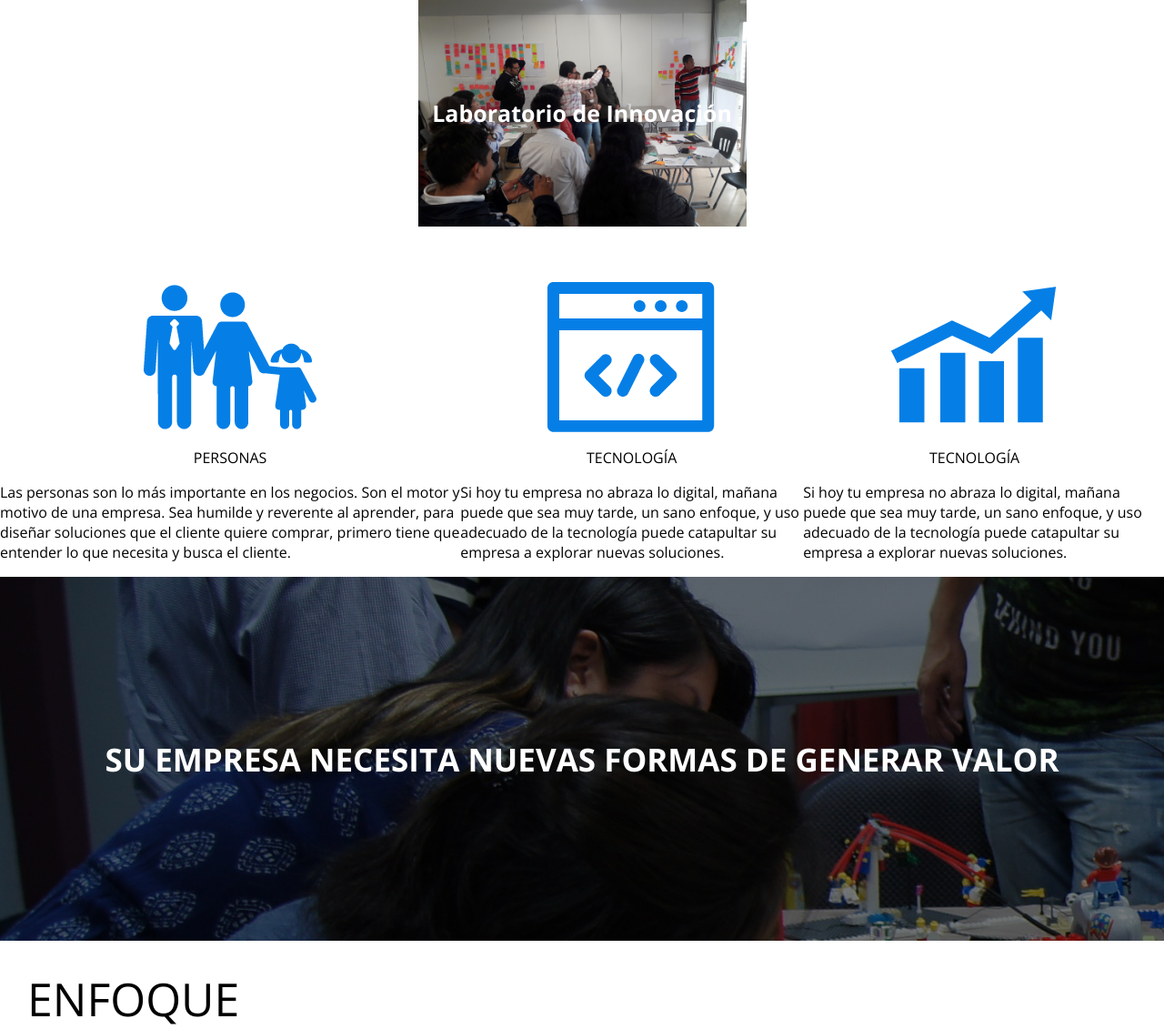
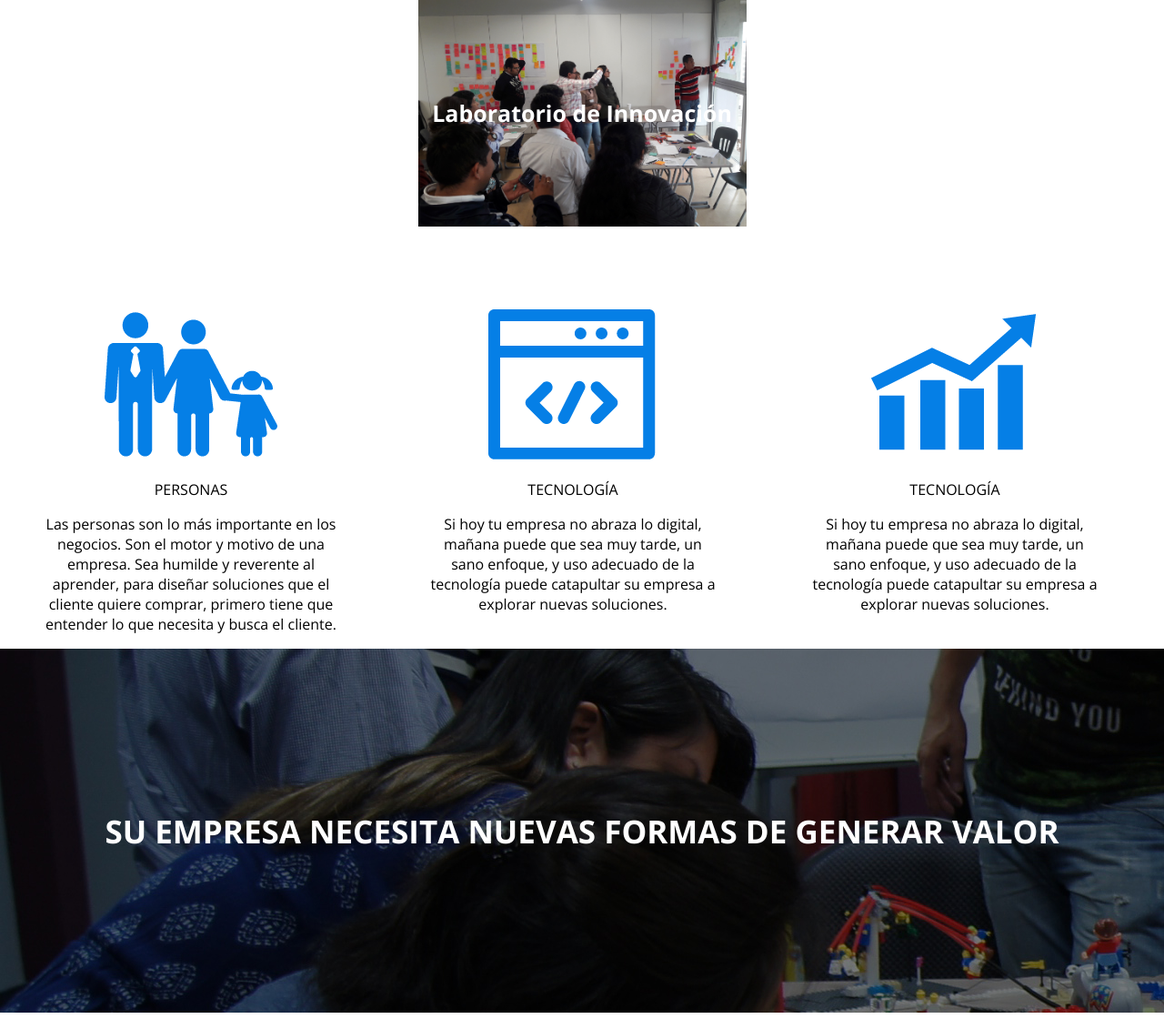
Before and after one commit to brunoliu01/lapsus, a PHP site: page /index.html in a window 1280 px wide. Shown: the part 1215-2346 px from the top of the page at 91% size. Run offline with PHP 8.4, Linux system fonts and the light colour scheme.

Commit message:
section blue completada

```diff
--- a/index.html
+++ b/index.html
@@ -102,18 +102,18 @@
 			</div>
 	</section>
 	<section class="img-blue">
-		<div>
+		<div class="blue-contenido">
 			<img class="img-second" src="img/personas.png">
 			<p class="paragraph-center">PERSONAS</p>
 			<P>Las personas son lo más importante en los negocios. Son el motor y motivo de una empresa. Sea humilde y reverente al aprender, para diseñar soluciones que el cliente quiere comprar, primero tiene que entender lo que necesita y busca el cliente.</P>
 		</div>
-		<div>
+		<div class="blue-contenido">
 			<img class="img-second" src="img/Tecnologia.png">
 			<p class="paragraph-center">TECNOLOGÍA</p>
 			<P>Si hoy tu empresa no abraza lo digital, mañana puede que sea muy tarde, un sano enfoque, y uso adecuado de la tecnología puede catapultar su empresa a explorar nuevas soluciones.</P>
 
 		</div>
-		<div>
+		<div class="blue-contenido">
 			<img class="img-second" src="img/Negocios.png">
 			<p class="paragraph-center">TECNOLOGÍA</p>
 			<P>Si hoy tu empresa no abraza lo digital, mañana puede que sea muy tarde, un sano enfoque, y uso adecuado de la tecnología puede catapultar su empresa a explorar nuevas soluciones.</P>
--- a/style.css
+++ b/style.css
@@ -56,8 +56,8 @@ li:hover {
 }
 
 .img-second {
-	display: block;
-	margin: auto;
+	/*display: block;
+	margin: auto;*/
 }
 
 .section-1 {
@@ -381,7 +381,14 @@ iframe {
 
 .img-blue {
 	display: flex;
+	margin-top: 30px;
 	margin-right: 20px;
+	text-align: center;
+	justify-content: space-around;
+}
+
+.blue-contenido {
+	width: 320px;
 }
 
 @media (max-width: 860px) {
@@ -501,4 +508,8 @@ iframe {
 	    margin: 0 0 0 0px;
 	}
 
+	.img-blue {
+		flex-direction: column;
+		text-align: center;
+	}
 }
```
